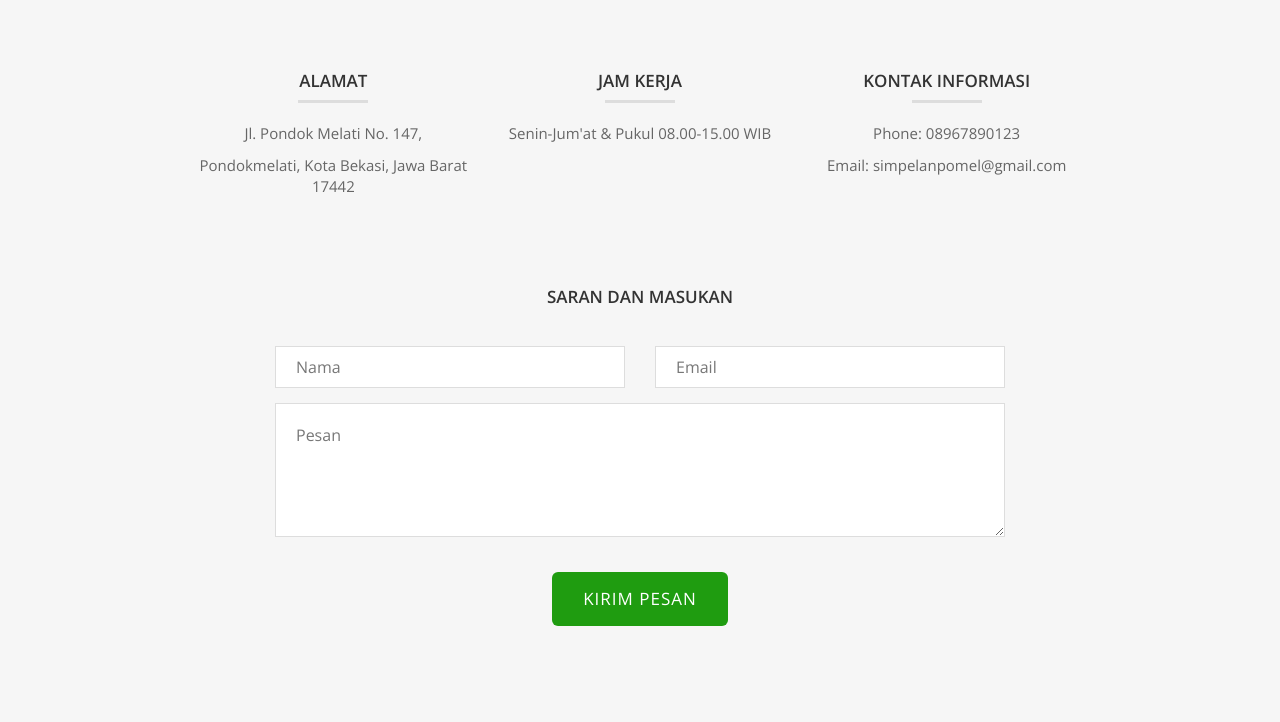
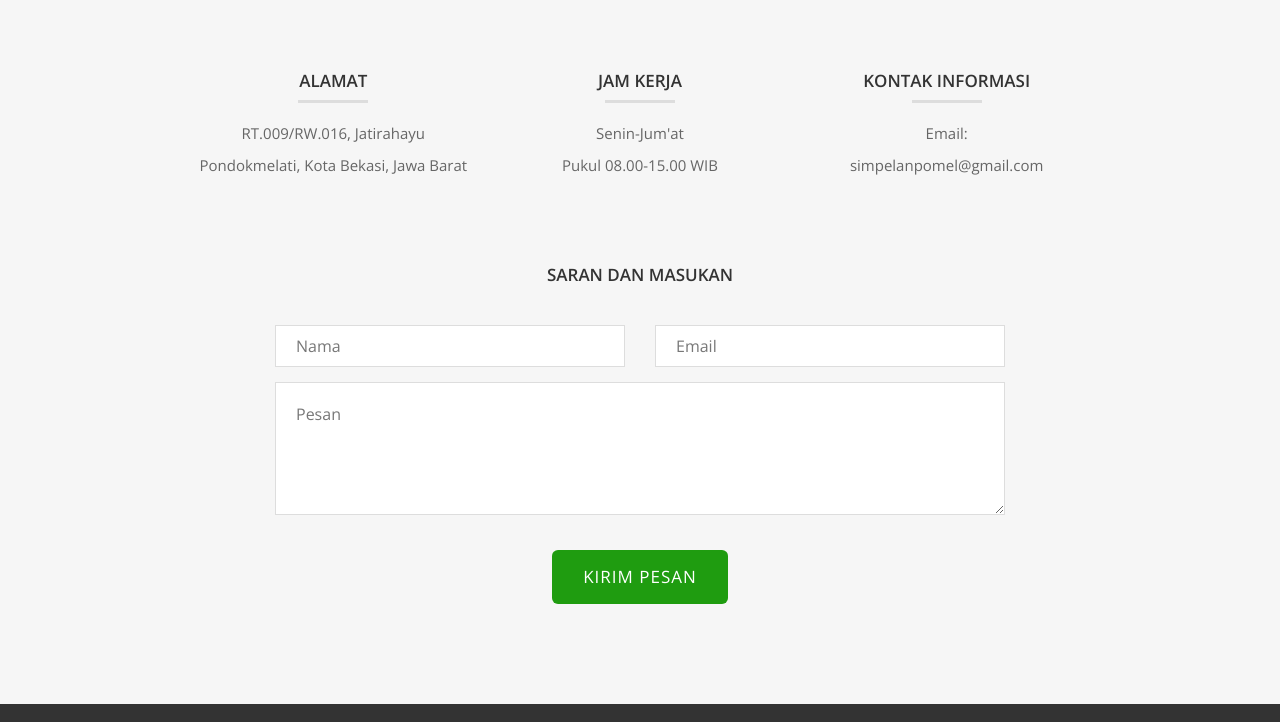
Before and after one commit to simpelanpomel/simpelanpomel.github.io, a plain HTML site: page index.html in a window 1280 px wide. Shown: the part 4020-4742 px from the top of the page. Drawn offline with nearby package versions, Linux system fonts and the light colour scheme.

Commit message:
Update index.html

```diff
--- a/index.html
+++ b/index.html
@@ -257,23 +257,24 @@
         <h3>Alamat</h3>
         <hr>
         <div class="contact-item">
-          <p>Jl. Pondok Melati No. 147,</p>
-          <p>Pondokmelati, Kota Bekasi, Jawa Barat 17442</p>
+          <p>RT.009/RW.016, Jatirahayu</p>
+          <p>Pondokmelati, Kota Bekasi, Jawa Barat</p>
         </div>
       </div>
       <div class="col-md-4">
         <h3>Jam Kerja</h3>
         <hr>
         <div class="contact-item">
-          <p>Senin-Jum'at & Pukul 08.00-15.00 WIB</p>
+          <p>Senin-Jum'at</p>
+		  <p>Pukul 08.00-15.00 WIB</p>
         </div>
       </div>
       <div class="col-md-4">
         <h3>Kontak Informasi</h3>
         <hr>
         <div class="contact-item">
-          <p>Phone: 08967890123</p>
-          <p>Email: simpelanpomel@gmail.com</p>
+          <p>Email:</p>
+		  <p>simpelanpomel@gmail.com</p>
         </div>
       </div>
     </div>
```
